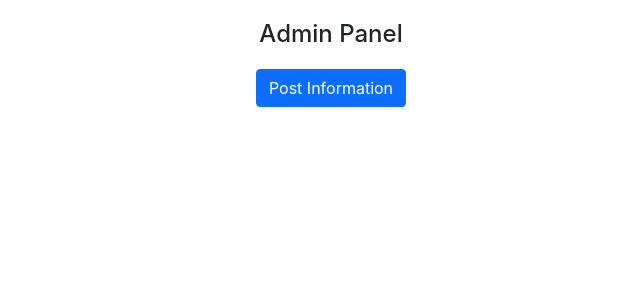
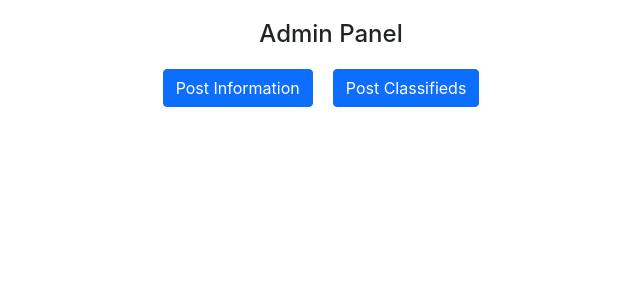
Before and after one commit to balayogesh2000/city-classified-frontend, a React (Create React App) app: page /admin in a window 1280 px wide. Shown: the top 300 px of the page, without its empty margins (309-949 px from the left). Built offline with nearby package versions, Linux system fonts and the light colour scheme.

Commit message:
added buttons in admin panel

```diff
--- a/src/components/Admin/Admin.js
+++ b/src/components/Admin/Admin.js
@@ -12,6 +12,9 @@ const Admin = () => {
         <Link to="/admin/post-information">
           <Button>Post Information</Button>
         </Link>
+        <Link to="/admin/post-classifieds">
+          <Button>Post Classifieds</Button>
+        </Link>
       </div>
     </div>
   );
--- a/src/components/Admin/Admin.module.css
+++ b/src/components/Admin/Admin.module.css
@@ -9,5 +9,8 @@
 .body {
   display: flex;
   justify-content: center;
-  align-items: center;
 }
+
+.body a {
+  margin-right: 20px;
+}
```
